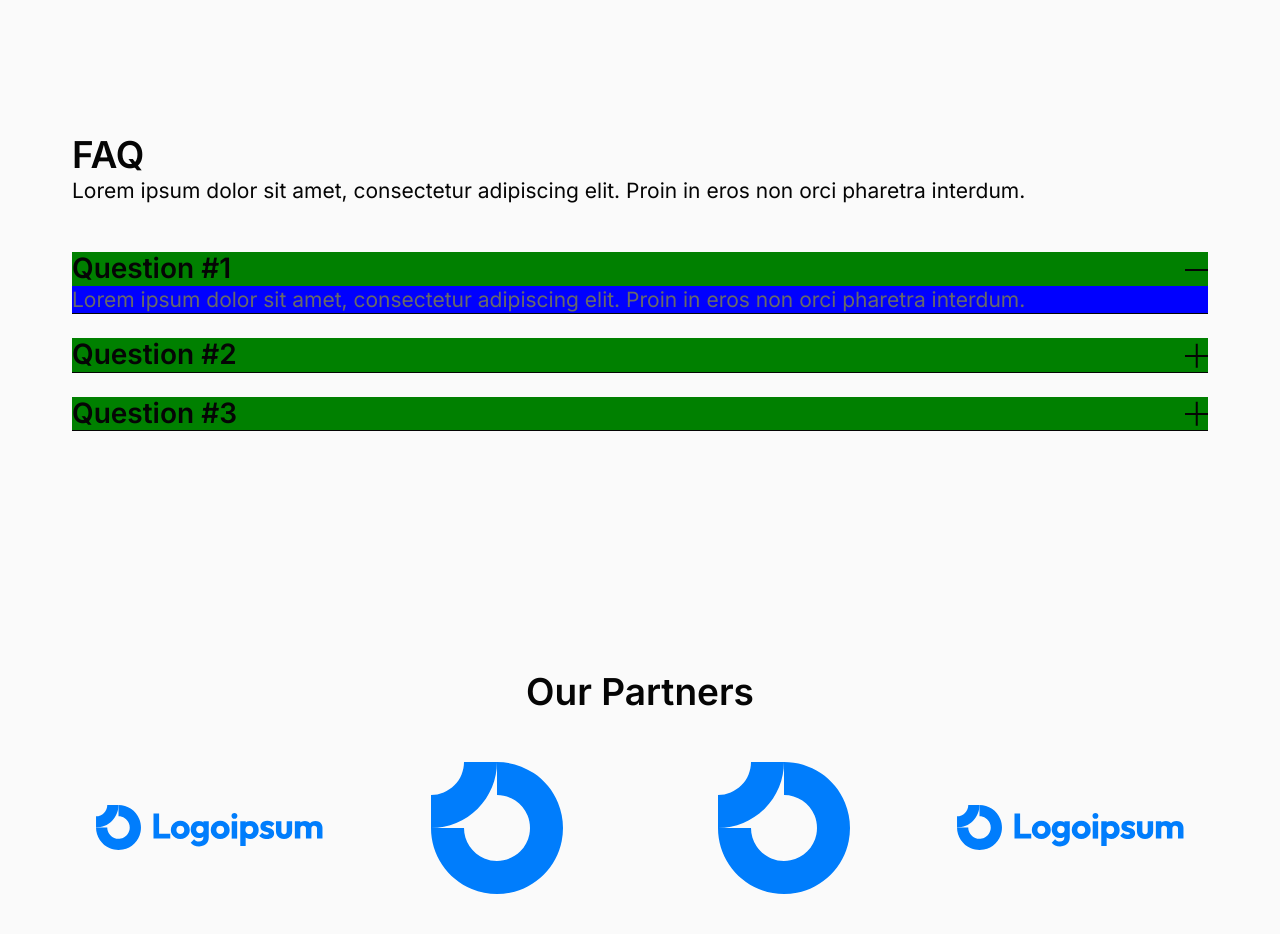
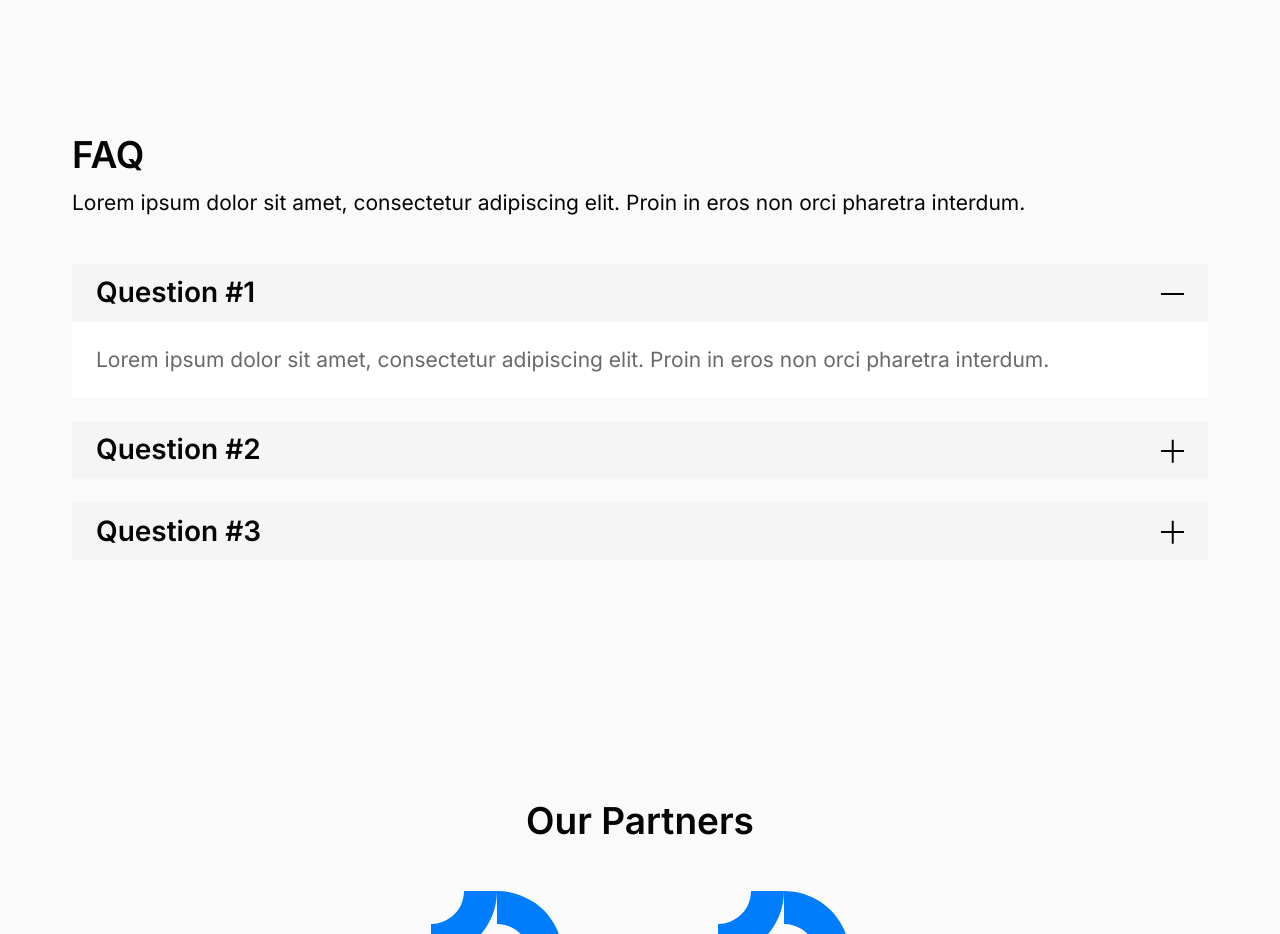
Before and after one commit to Redox-Digital/next-boilerplate, a Next.js app: page /a-propos in a window 1280 px wide. Shown: the part 2120-3054 px from the top of the page. Built offline with nearby package versions, Linux system fonts and the light colour scheme.

Commit message:
hotfix : better Accordion

```diff
--- a/components/layouts/Accordion.module.scss
+++ b/components/layouts/Accordion.module.scss
@@ -1,6 +1,12 @@
 .accordionSection > div {
   gap: var(--lg);
   max-width: var(--max-block-width);
+
+  > .head {
+    display: flex;
+    flex-direction: column;
+    gap: var(--sm);
+  }
 }
 
 .accordionList {
@@ -13,12 +19,10 @@
   color: var(--black);
   display: flex;
   flex-direction: column;
-  align-items: center;
+  align-items: flex-start;
   align-self: stretch;
-  border-bottom: 1px solid var(--black);
   width: 100%;
-
-  background-color: blue;
+  background-color: var(--true-white);
 
   .header {
     display: flex;
@@ -26,8 +30,8 @@
     align-items: flex-start;
     align-self: stretch;
     cursor: pointer;
-
-    background-color: green;
+    padding: var(--sm) var(--md);
+    background-color: var(--light-gray);
   }
 
   .titles {
@@ -90,35 +94,32 @@
     }
   }
 
-  // TO DO
-
-  &__body {
+  .body {
     display: flex;
     flex-direction: column;
-    align-items: left;
-    gap: 50px;
-    align-self: stretch;
+    width: 100%;
+
+    align-items: flex-start;
+
+    padding: var(--md);
+
     height: fit-content;
     max-height: 2000px;
-    padding-block: var(--padding);
+
+    color: var(--dark-gray);
+
     transition: all 0.3s ease-in-out;
     opacity: 1;
     transform: translateY(0px);
     overflow: hidden;
-    // max-width: calc(100% - var(--margin) - 30px);
-    color: var(--dark-gray);
 
-    @media screen and (min-width: 900px) {
-      padding-bottom: var(--margin);
-    }
+    &.closed {
+      max-height: 0px;
+      transform: translateY(-25px);
+      opacity: 0;
+      transition: all 0.3s ease-in-out;
 
-    &__closed {
-      max-height: 0px;
-      transform: translateY(25px);
-      opacity: 0;
-      padding-top: 0;
-
-      transition: all 0.3s ease-in-out;
+      padding-block: 0;
     }
   }
 }
@@ -129,16 +130,4 @@
   opacity: 0;
   position: absolute;
   left: -9999px;
-
-  &__new {
-    transform: rotate(-90deg);
-    transition: transform 0.3s ease-in-out;
-    color: var(--black);
-    font-size: 30px;
-
-    &__closed {
-      transform: rotate(-180deg);
-      transition: transform 0.3s ease-in-out;
-    }
-  }
 }
--- a/components/layouts/Accordion.tsx
+++ b/components/layouts/Accordion.tsx
@@ -55,7 +55,7 @@ function AccordionElt({ id, title, body, initOpen }: AccordionEltType) {
           </div>
         </div>
       </label>
-      <div className={`${css.accordion__body} ${open || css.accordion__body__closed}`}>{body}</div>
+      <div className={`${css.body} ${open || css.closed}`}>{body}</div>
     </article>
   );
 }
```
Also changed, not shown: 1 other file (tests, documents, lock files or other folders).
